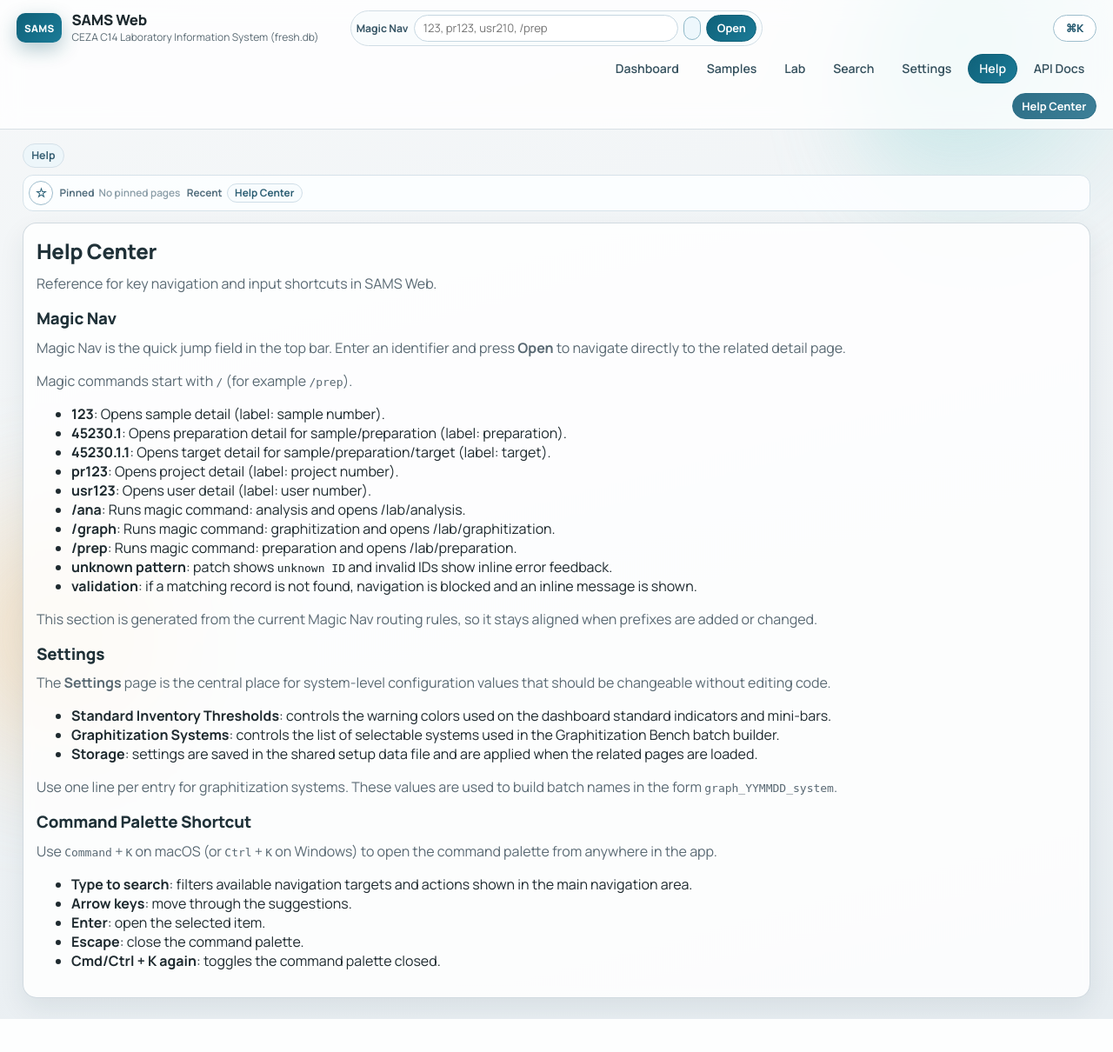
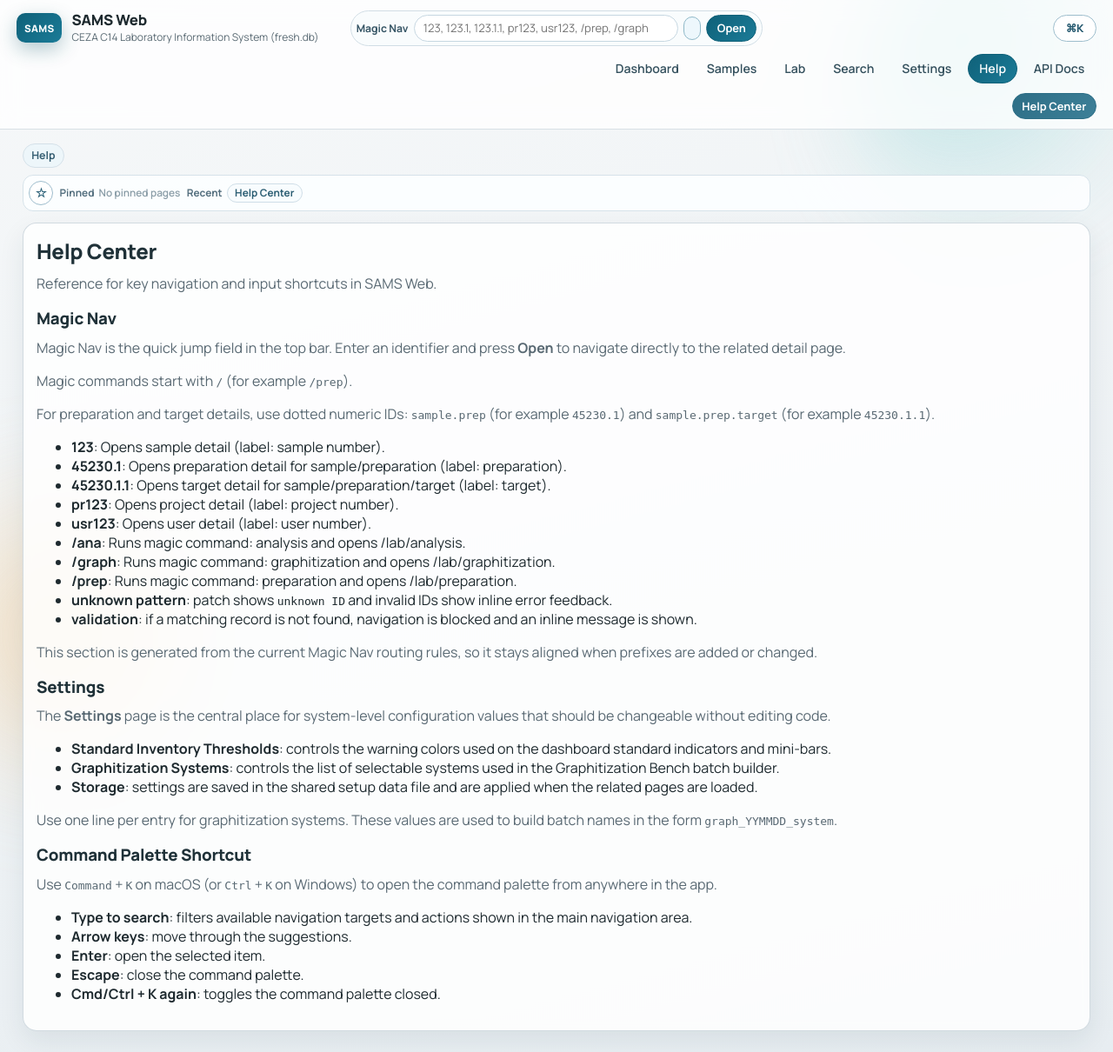
Before and after one commit to rfriedr1/webSAMS, a FastAPI app: page /help in a window 1280 px wide. Shown: the whole page at 87% size. Before the commit the page ends 1172 px from the top, so only its background shows below. Run offline with FastAPI, Linux system fonts and the light colour scheme.

Commit message:
Extend magic nav targets

```diff
--- a/sams_web/templates/base.html
+++ b/sams_web/templates/base.html
@@ -46,7 +46,7 @@
                 type="text"
                 inputmode="text"
                 autocomplete="off"
-                placeholder="123, pr123, usr210, /prep"
+                placeholder="123, 123.1, 123.1.1, pr123, usr123, /prep, /graph"
                 aria-label="Magic Nav"
                 value="{{ magic_value }}"
               />
--- a/sams_web/templates/help.html
+++ b/sams_web/templates/help.html
@@ -14,6 +14,11 @@
       directly to the related detail page.
     </p>
     <p>Magic commands start with <code>/</code> (for example <code>/prep</code>).</p>
+    <p>
+      For preparation and target details, use dotted numeric IDs:
+      <code>sample.prep</code> (for example <code>45230.1</code>) and
+      <code>sample.prep.target</code> (for example <code>45230.1.1</code>).
+    </p>
     <ul>
       {% for rule in magic_nav_rules %}
       <li><strong>{{ rule.example }}</strong>: {{ rule.description }}</li>
```
